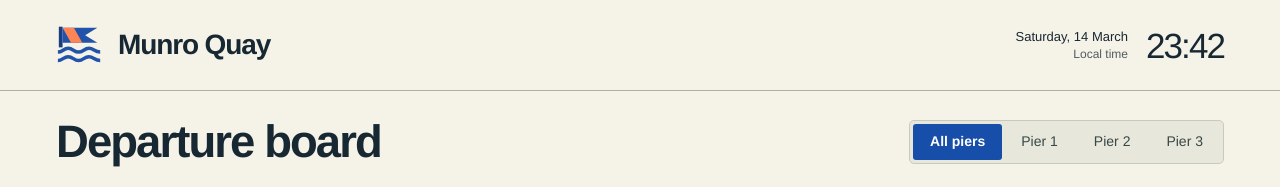
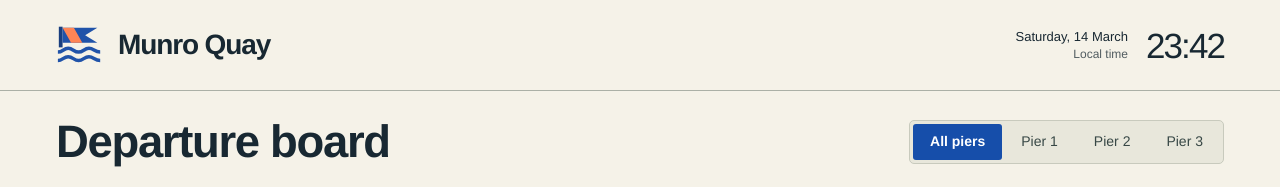
Before and after one commit to a2z-open/incredible-lavi-examples, a plain HTML site: page docs/examples/ferry/after.html in a window 1280 px wide. Shown: the top 187 px of the page. Drawn offline with Linux system fonts and the light colour scheme.

Commit message:
Publish revised screen art direction and three redesigned demos

```diff
--- a/docs/examples/ferry/after.html
+++ b/docs/examples/ferry/after.html
@@ -32,7 +32,7 @@ button:focus-visible {outline:3px solid var(--blue); outline-offset:3px; z-index
 .clock-label {display:block; color:var(--muted); font-size:12px}
 .clock time {font-size:35px; line-height:1; font-weight:550; letter-spacing:-.055em}
 .toolbar {display:flex; justify-content:space-between; align-items:center; gap:20px; padding:27px 0 24px}
-h1 {font-size:clamp(31px,3.55vw,49px); font-weight:650; letter-spacing:-.042em; line-height:1.05}
+h1 {font-size:clamp(31px,3.55vw,49px); font-weight:650; letter-spacing:-.029em; line-height:1.05}
 .filters {display:flex; gap:2px; padding:3px; background:#e8e7db; border:1px solid #c8cabd; border-radius:5px}
 .filters button {background:none; border:0; border-radius:3px; min-height:36px; padding:5px 17px; color:#384846; font-size:14px; font-weight:550; white-space:nowrap}
 .filters button:hover {background:#d9ded5}
```
Also changed, not shown: docs/assets/ferry-after.webp, 1 other file.
